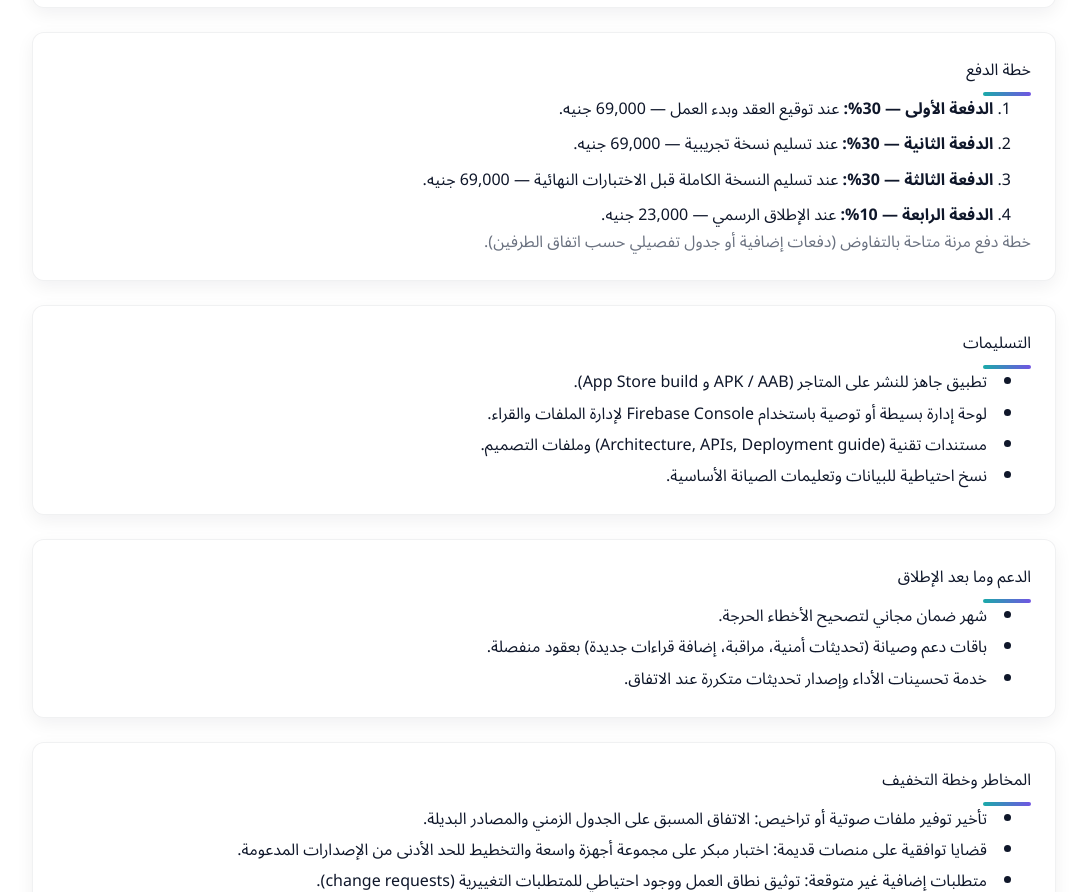
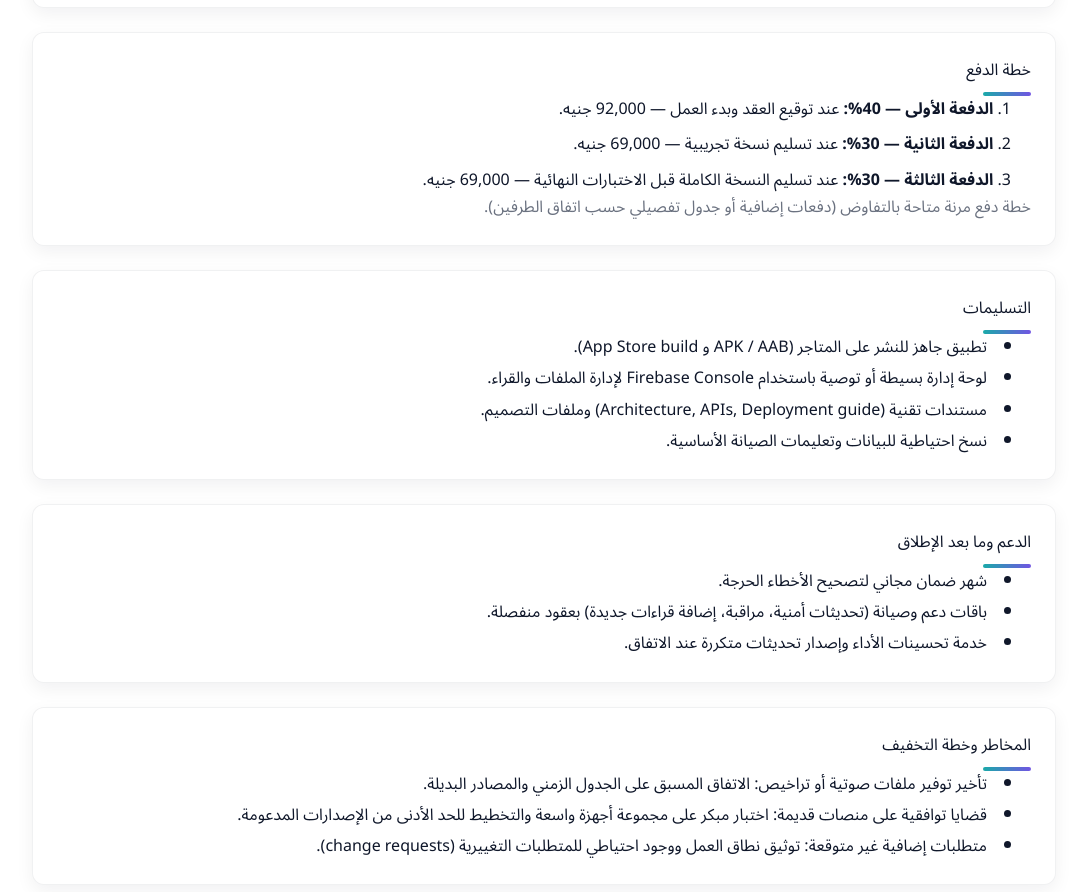
Before and after one commit to Kamkmgamer/Evocare-Proposal, a Next.js app: page /flutter in a window 1280 px wide. Shown: the part 1637-2529 px from the top of the page, without its empty margins (96-1183 px from the left). Built offline with nearby package versions, Linux system fonts and the light colour scheme.

Commit message:
modified:   app/flutter/page.tsx 	modified:   app/react-native/page.tsx

```diff
--- a/app/flutter/page.tsx
+++ b/app/flutter/page.tsx
@@ -98,10 +98,9 @@ export default function FlutterOffer() {
         <section className="card fade-up">
           <h2>خطة الدفع</h2>
           <ol className="list-inside list-decimal space-y-2">
-            <li><strong>الدفعة الأولى — 30%:</strong> عند توقيع العقد وبدء العمل — 69,000 جنيه.</li>
-            <li><strong>الدفعة الثانية — 30%:</strong> عند تسليم نسخة تجريبية — 69,000 جنيه.</li>
-            <li><strong>الدفعة الثالثة — 30%:</strong> عند تسليم النسخة الكاملة قبل الاختبارات النهائية — 69,000 جنيه.</li>
-            <li><strong>الدفعة الرابعة — 10%:</strong> عند الإطلاق الرسمي — 23,000 جنيه.</li>
+              <li><strong>الدفعة الأولى — 40%:</strong> عند توقيع العقد وبدء العمل — 92,000 جنيه.</li>
+              <li><strong>الدفعة الثانية — 30%:</strong> عند تسليم نسخة تجريبية — 69,000 جنيه.</li>
+              <li><strong>الدفعة الثالثة — 30%:</strong> عند تسليم النسخة الكاملة قبل الاختبارات النهائية — 69,000 جنيه.</li>
           </ol>
           <p className="muted">خطة دفع مرنة متاحة بالتفاوض (دفعات إضافية أو جدول تفصيلي حسب اتفاق الطرفين).</p>
         </section>
--- a/app/react-native/page.tsx
+++ b/app/react-native/page.tsx
@@ -99,10 +99,9 @@ export default function RNOffer() {
         <section className="card fade-up">
           <h2>خطة الدفع المقترحة</h2>
           <ol className="list-inside list-decimal space-y-2">
-            <li><strong>الدفعة الأولى — 30%:</strong> عند توقيع العقد وبدء العمل — 54,000 جنيه.</li>
+            <li><strong>الدفعة الأولى — 40%:</strong> عند توقيع العقد وبدء العمل — 72,000 جنيه.</li>
             <li><strong>الدفعة الثانية — 30%:</strong> عند تسليم نسخة تجريبية (Prototype) — 54,000 جنيه.</li>
             <li><strong>الدفعة الثالثة — 30%:</strong> عند تسليم النسخة الكاملة قبل الاختبارات النهائية — 54,000 جنيه.</li>
-            <li><strong>الدفعة الرابعة — 10%:</strong> عند الإطلاق الرسمي على المتاجر — 18,000 جنيه.</li>
           </ol>
           <p className="muted">يمكن الاتفاق على خطة دفع بديلة أو دفعات أصغر حسب الاتفاق.</p>
         </section>
```
